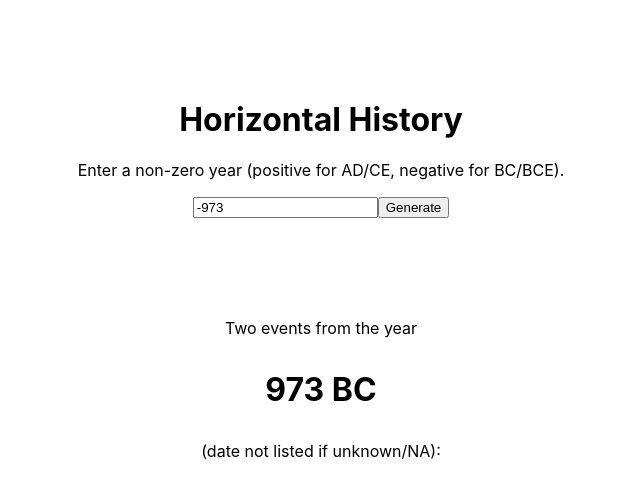
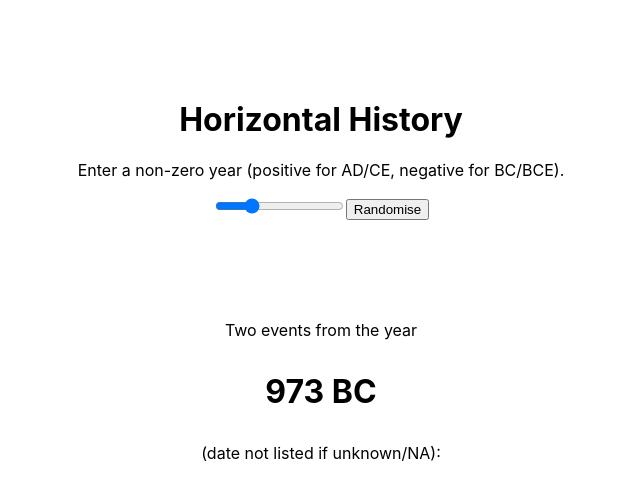
Before and after one commit to kayserifserif/horizontal-history, a React (Create React App) app in the folder client/: page / in a window 1280 px wide. Shown: the top 500 px of the page, without its empty margins (319-959 px from the left). Built offline with nearby package versions, Linux system fonts and the light colour scheme; no server answers.

Commit message:
feat: use range slider

```diff
--- a/client/src/YearForm.js
+++ b/client/src/YearForm.js
@@ -1,8 +1,16 @@
 function YearForm(props) {
   return (
     <form onSubmit={props.handleSubmit}>
-      <input type="number" name="yearInput" id="nameInput" value={props.year} onChange={props.handleInput} />
-      <button type="submit" id="submitBtn">Generate</button>
+      <input
+        type="range" min="-2000" max="2000" step="1"
+        name="yearInput" id="nameInput"
+        value={props.year}
+        onChange={props.handleInput}
+        onMouseUp={props.handleSubmit} />
+      <button
+        type="button" id="randomBtn"
+        onClick={props.randomise}>
+          Randomise</button>
     </form>
   );
 }
```
